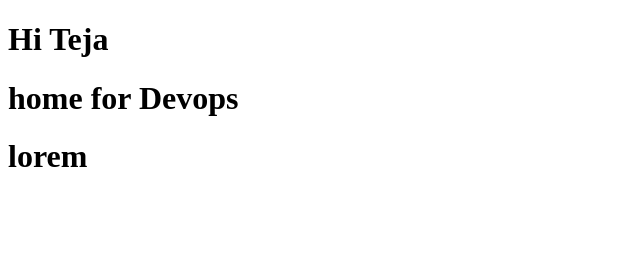
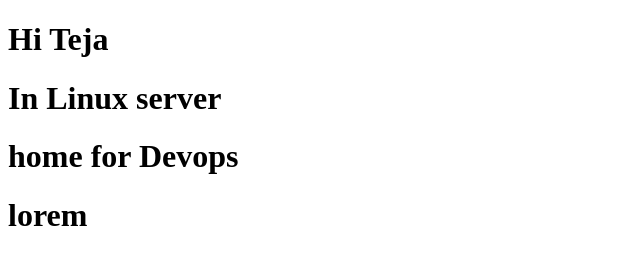
Before and after one commit to Teja982/Terraform_mysingle, a plain HTML site: page index.html in a window 1280 px wide. Shown: the whole page, without its empty margins (0-640 px from the left). Drawn offline with Linux system fonts and the light colour scheme.

Commit message:
in linux

```diff
--- a/index.html
+++ b/index.html
@@ -6,6 +6,7 @@
 <body>
 	<div class="container" align="centre">
 		<h1>Hi Teja</h1>
+		<h1>In Linux server</h1>
 	</div>
 <h1>home for Devops</h1>
 <h1>lorem</h1>
```
